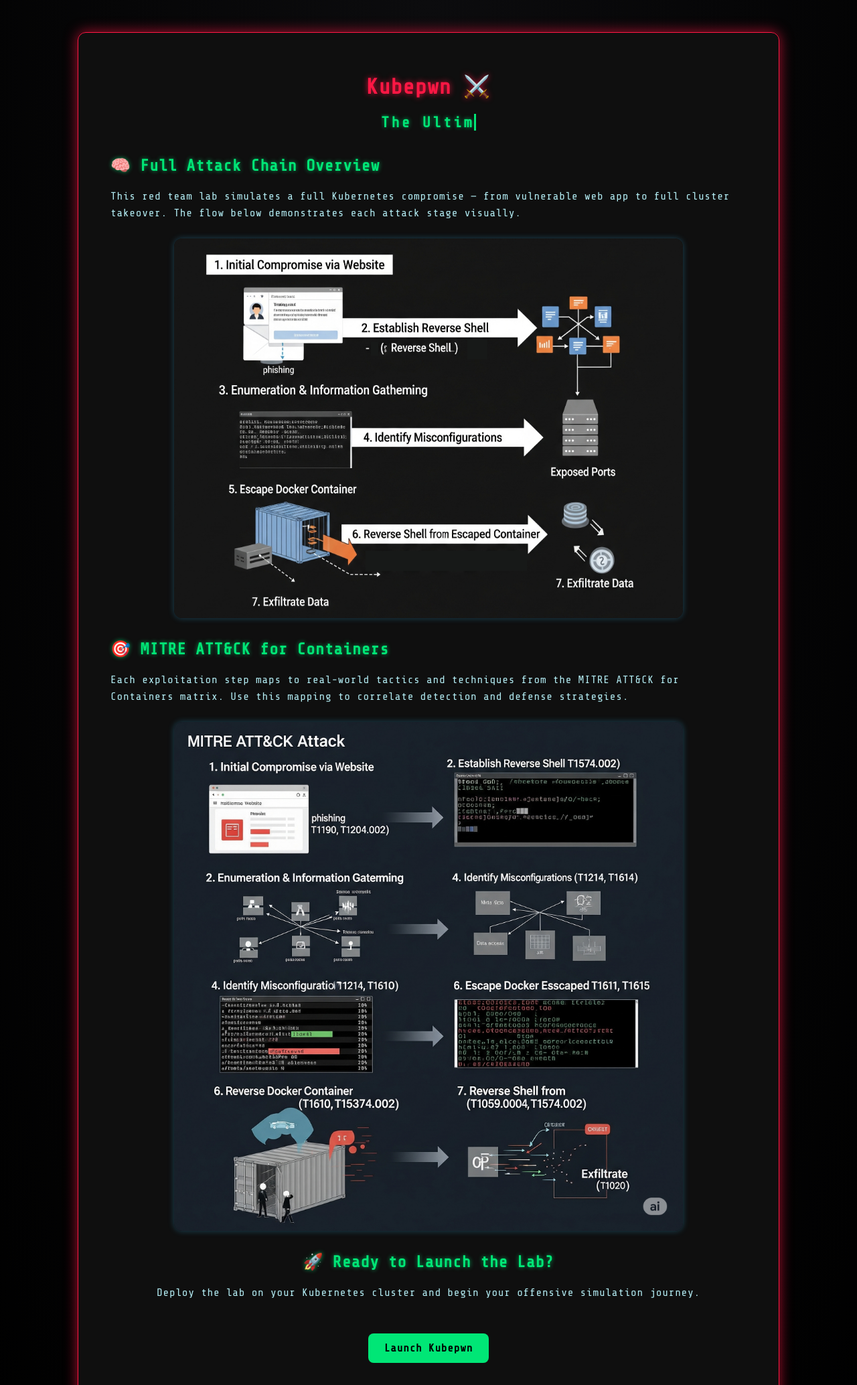
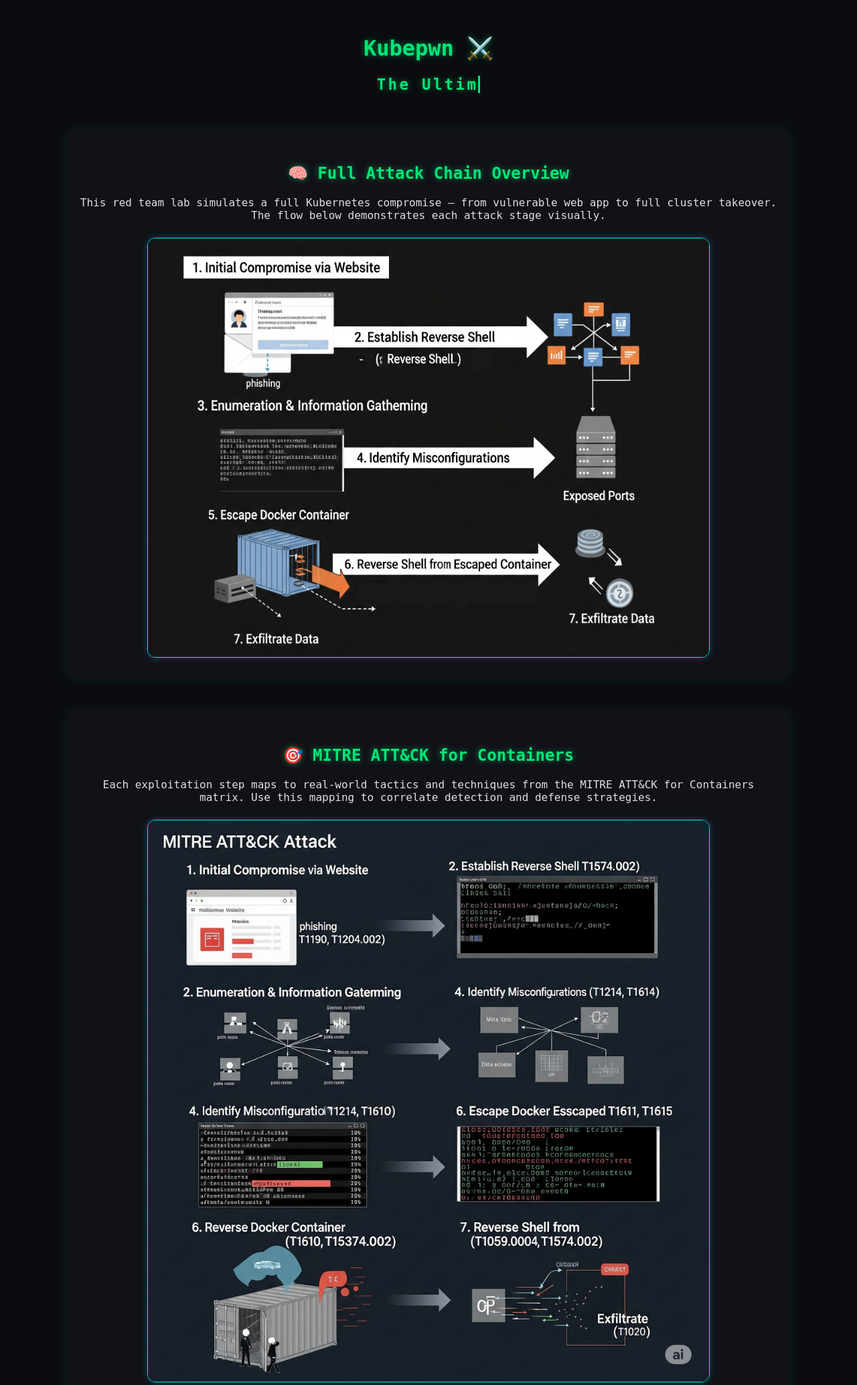
Before and after one commit to deep1792/KubePwn, a Flask app: page / in a window 1280 px wide. Shown: the top 2068 px of the page at 67% size. Run offline with Flask 3, Linux system fonts and the light colour scheme; parts of the project's set-up code (start-up, migrations or seed data) failed here and were passed over.

Commit message:
Update style.css

```diff
--- a/static/style.css
+++ b/static/style.css
@@ -1,81 +1,155 @@
-@import url('https://fonts.googleapis.com/css2?family=Share+Tech+Mono&display=swap');
-
+/* Core Layout */
 body {
-  background: radial-gradient(ellipse at top, #0c0c0e 0%, #000000 100%);
-  color: #e0f7fa;
-  font-family: 'Share Tech Mono', monospace;
+  background-color: #0b0c10;
+  color: #e0e0e0;
+  font-family: 'Fira Code', monospace;
   margin: 0;
   padding: 0;
-  letter-spacing: 0.05em;
-  font-size: 16px;
+  scroll-behavior: smooth;
 }
 
 .container {
-  max-width: 950px;
-  margin: 3rem auto;
-  padding: 2.5rem 3rem;
-  background: #111111ee;
-  border-radius: 12px;
-  box-shadow: 0 0 20px #ff1744aa;
-  border: 1px solid #ff1744;
-  backdrop-filter: blur(6px);
+  max-width: 1080px;
+  margin: auto;
+  padding: 2rem;
 }
 
-h1 {
-  color: #ff1744;
-  text-shadow: 0 0 8px #ff1744cc;
+/* Headings */
+h1, h2, h3 {
+  color: #00e676;
+  text-shadow: 0 0 8px #00e67688;
 }
 
-h2 {
-  color: #00e676;
-  text-shadow: 0 0 6px #00e676aa;
-  margin-top: 2rem;
+/* Sections */
+.section {
+  padding: 2rem 1rem;
+  margin: 3rem 0;
+  background-color: #111218;
+  border-radius: 12px;
+  box-shadow: 0 0 15px rgba(0, 255, 170, 0.1);
+  text-align: center;
 }
 
-h3 {
-  color: #29b6f6;
-  text-shadow: 0 0 6px #29b6f6aa;
-  margin-top: 1.5rem;
+/* Typewriter Effect */
+.typewriter-text {
+  font-size: 1.4rem;
+  border-right: 0.15em solid #00e676;
+  white-space: nowrap;
+  overflow: hidden;
+  letter-spacing: 0.1em;
+  animation: typing 4s steps(40, end), blink-caret 0.75s step-end infinite;
 }
 
-p, li {
-  line-height: 1.6;
-  color: #b2ebf2;
+@keyframes typing {
+  from { width: 0 }
+  to { width: 100% }
 }
 
-ul {
-  padding-left: 1.5rem;
-  margin-bottom: 1.5rem;
+@keyframes blink-caret {
+  from, to { border-color: transparent }
+  50% { border-color: #00e676; }
 }
 
-a {
-  color: #00e5ff;
-  text-decoration: none;
-  font-weight: 600;
+/* Diagrams */
+.diagram {
+  width: 90%;
+  max-width: 960px;
+  border-radius: 14px;
+  margin: 2rem auto;
+  display: block;
+  border: 1px solid #00e6e6;
+  box-shadow: 0 0 25px rgba(0, 255, 255, 0.15);
 }
 
-a:hover {
-  color: #ff1744;
-  text-shadow: 0 0 6px #ff1744aa;
-  text-decoration: underline;
+/* Call-to-action */
+.cta-button {
+  background: linear-gradient(to right, #00e676, #1de9b6);
+  color: #000;
+  padding: 0.9rem 2rem;
+  font-weight: bold;
+  font-size: 1rem;
+  border: none;
+  border-radius: 8px;
+  transition: 0.3s ease;
+  cursor: pointer;
+  text-decoration: none;
+  box-shadow: 0 0 12px #00e67677;
 }
 
-pre, code {
-  font-family: 'Share Tech Mono', monospace;
-  background-color: #0d1b24;
-  color: #00ffc3;
-  padding: 0.4rem 0.6rem;
-  border-radius: 6px;
-  overflow-x: auto;
-  display: block;
-  margin-top: 0.5rem;
-  box-shadow: inset 0 0 8px #00ffc355;
+.cta-button:hover {
+  background: linear-gradient(to right, #00c853, #00e5ff);
+  box-shadow: 0 0 18px #00e676aa;
+  transform: scale(1.03);
 }
 
+/* Global Button Styling (Updated) */
+.btn {
+  display: inline-block;
+  background: linear-gradient(145deg, #00e676, #1de9b6);
+  color: #000;
+  padding: 0.85rem 1.8rem;
+  margin: 0.5rem;
+  border-radius: 10px;
+  font-weight: 600;
+  font-family: 'Fira Code', monospace;
+  font-size: 1rem;
+  text-decoration: none;
+  box-shadow:
+    0 6px 14px rgba(0, 255, 170, 0.3),
+    inset 0 -2px 4px rgba(255, 255, 255, 0.1);
+  transition: all 0.25s ease-in-out;
+  position: relative;
+  top: 0;
+}
+
+.btn:hover,
+.btn:focus {
+  background: linear-gradient(145deg, #00c853, #00e5ff);
+  color: #000;
+  box-shadow:
+    0 8px 20px rgba(0, 255, 170, 0.4),
+    inset 0 -2px 4px rgba(0, 0, 0, 0.15);
+  transform: translateY(-3px);
+}
+
+.btn:active {
+  transform: translateY(1px);
+  box-shadow: inset 0 2px 4px rgba(0, 0, 0, 0.3);
+}
+
+/* Buttons Group (Preserved) */
+.button-group {
+  text-align: center;
+  margin: 2rem 0;
+}
+
+.button-group .btn {
+  width: auto;
+}
+
+/* Footer */
 footer {
+  text-align: center;
+  padding: 1.5rem;
   margin-top: 4rem;
   font-size: 0.9rem;
-  color: #aaaaaa;
-  text-align: center;
-  text-shadow: 0 0 5px #00e5ff55;
+  background: #0f1117;
+  color: #888;
+  border-top: 1px solid #222;
 }
+
+/* Responsive */
+@media screen and (max-width: 768px) {
+  .diagram {
+    width: 95%;
+  }
+  .cta-button {
+    width: 80%;
+  }
+  .button-group .btn,
+  .btn {
+    width: 80%;
+    margin: 0.5rem auto;
+    display: block;
+  }
+}
```
